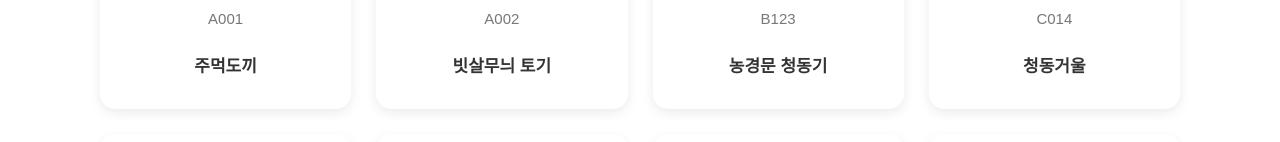
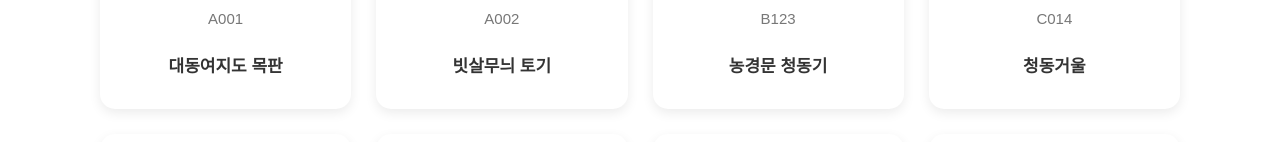
Before and after one commit to gain-0525/MuseAI, a React (Vite) app: page / in a window 1280 px wide. Shown: the part 520-662 px from the top of the page. Built offline with nearby package versions, Linux system fonts and the light colour scheme.

Commit message:
데이터 수정

```diff
--- a/src/data/artifacts.ts
+++ b/src/data/artifacts.ts
@@ -14,11 +14,11 @@ export const artifacts: Artifact[] = [
   {
     id: 1,
     artifactCode: "A001",
-    title: "주먹도끼",
-    location: "선사고대관",
-    nation: "한국-구석기",
-    description: "주먹도끼는 끝부분이 뾰족한 타원형 석기로, 뭉툭한 부분을 손으로 쥐고 여러 용도로 사용했던 구석기시대 도구입니다.돌의 한쪽을 떼어 낸 뒤 반대편을 다시 떼어 내 지그재그 모양의 양면 날을 만들었습니다. 구석기인들은 미리 전체적인 모양을 생각하고 계획을 세워 원하는 형태의 주먹도끼를 제작했습니다. 주먹도끼는 서유럽, 중동, 아프리카, 영국, 인도, 동아시아에 이르는 넓은 지역에서 발견되며, 대략 170만 년 전부터 10만 년 전까지 사용되었습니다. 주먹도끼를 만든 고인류는 호모 에렉투스(Homo erectus)로 알려져 있습니다. 이 주먹도끼는 연천 전곡리에서 출토된 것입니다.",
-    imageUrl: "https://www.museum.go.kr/uploadfile/ecms/media/2019/12/8B055B02-7295-23FD-19FD-8136FAEF1A7D_thumb.jpg",
+    title: "대동여지도 목판",
+    location: "중근세관",
+    nation: "한국-조선",
+    description: "김정호가 대동여지도를 인쇄하기 위해 제작한 목판입니다. 대동여지도가 1861년에 간행되었니 목판은 그 즈음에 완성된 것으로 보입니다. 목판에는 산줄기와 물줄기를 바탕으로 고을, 교통로와 통신시설, 군사시설 등 각종 정보를 정교하게 조각했습니다. 목판의 크기는 대개 가로 43cm, 세로 32cm 내외이며, 목판 하나에는 남북 약 47km(120리), 동서 63km(160리)의 지리 정보가 수록되어 있습니다. 100년 정도 된 피나무를 사용했으며 목판의 앞뒷면을 모두 사용해 조각했습니다. 대동여지도 전체를 조각하려면 목판 60매 정도가 필요하며, 목판으로 인쇄한 지도를 모두 이어붙이면 세로 약 6.7m, 가로 약 3.8m 크기의 대형 전국지도가 만들어집니다. ",
+    imageUrl: "https://www.museum.go.kr/relic_image/PS01001001/kno000/2025/0424151727435/kno000093-000-00000.jpg",
   },
   {
     id: 2,
```
